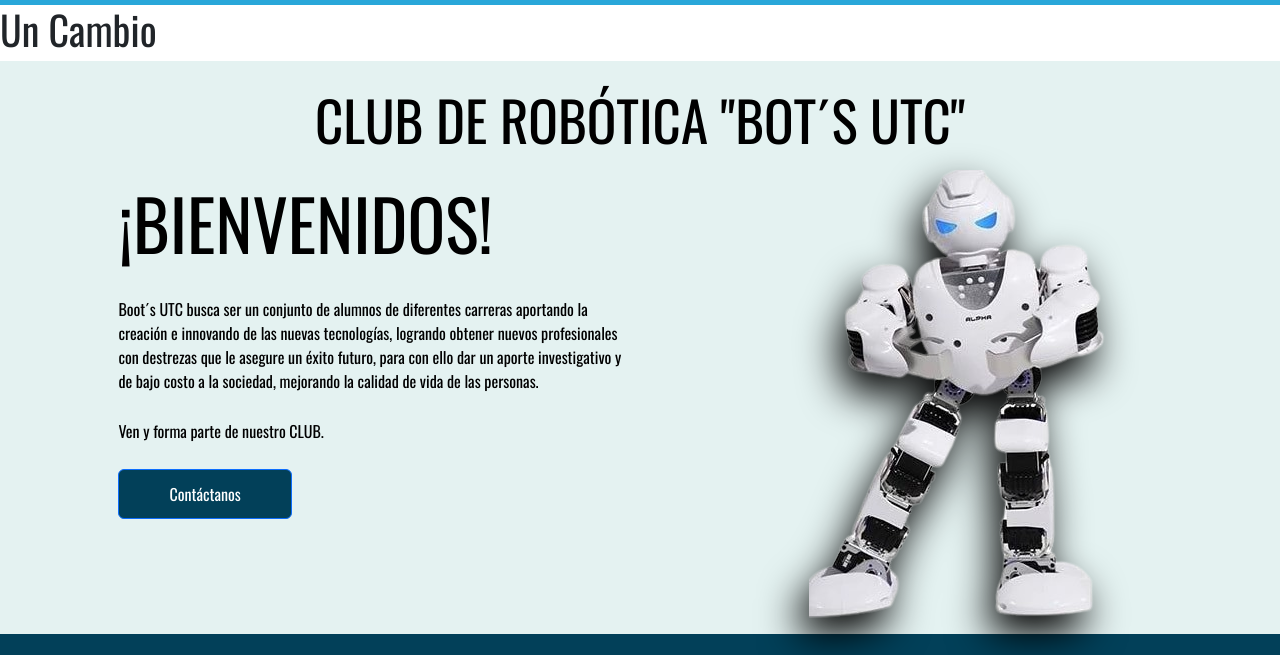
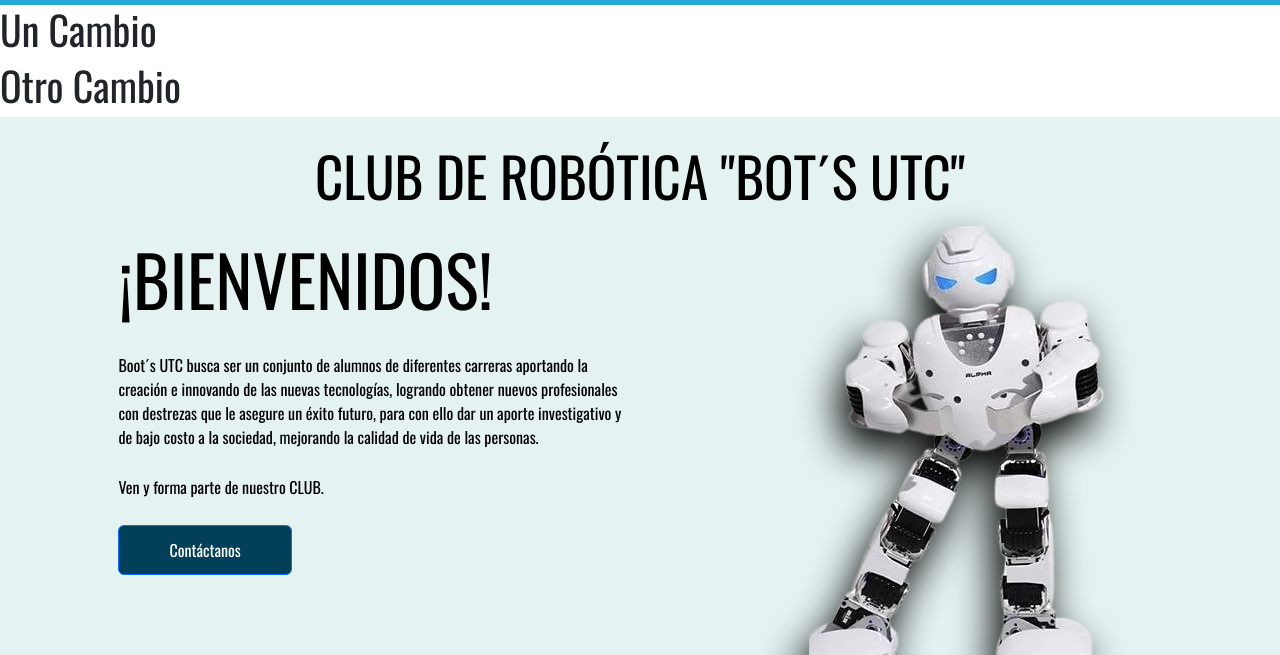
Before and after one commit to jorgeante/BotsUtc, a plain HTML site: page index.html in a window 1280 px wide. Shown: the part 95-750 px from the top of the page. Drawn offline with nearby package versions, Linux system fonts and the light colour scheme.

Commit message:
Esto es cambio

```diff
--- a/index.html
+++ b/index.html
@@ -60,6 +60,8 @@
     </header>
 
     <h1>Un Cambio</h1>
+    <h1>Otro Cambio</h1>
+
     <section class="Seccion-inicio">
         <div class="text-center">
             <h1 class="titulo-inicio">CLUB DE ROBÓTICA "BOT´S UTC"</h1>
```
